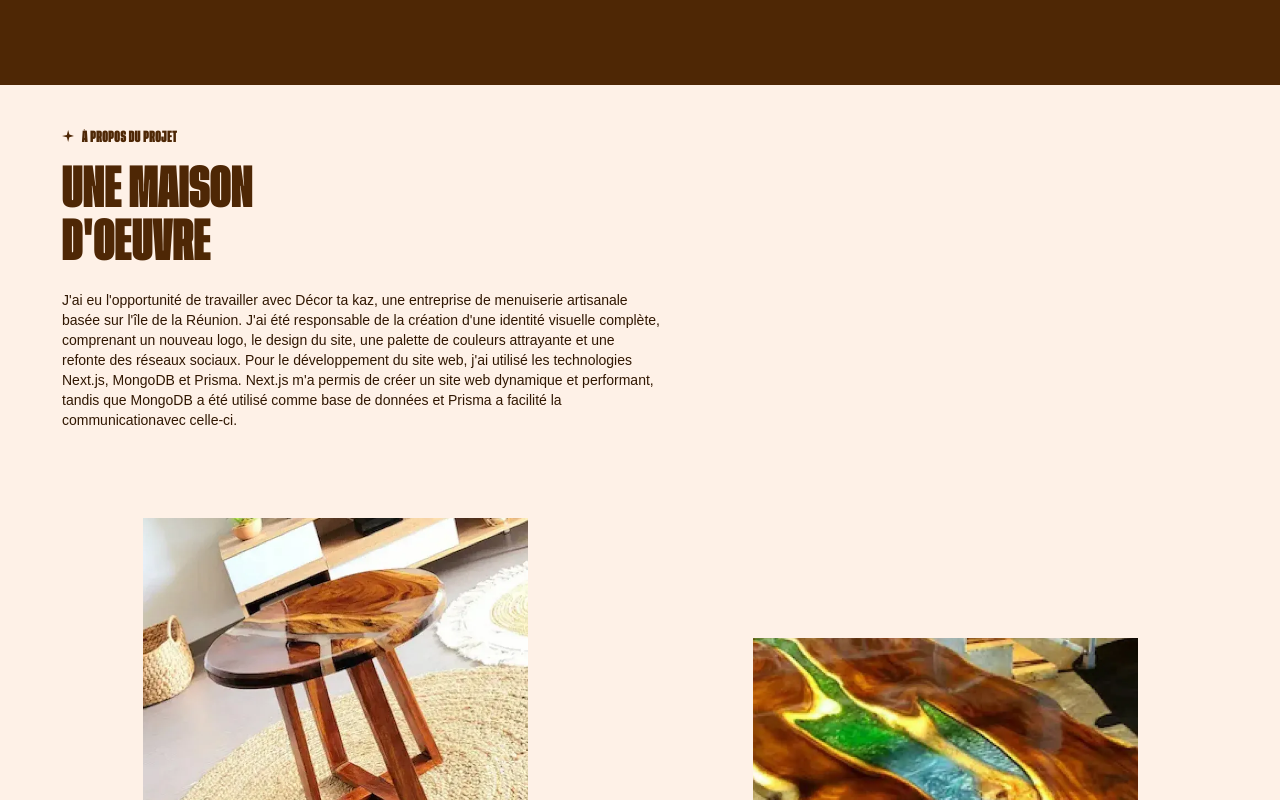
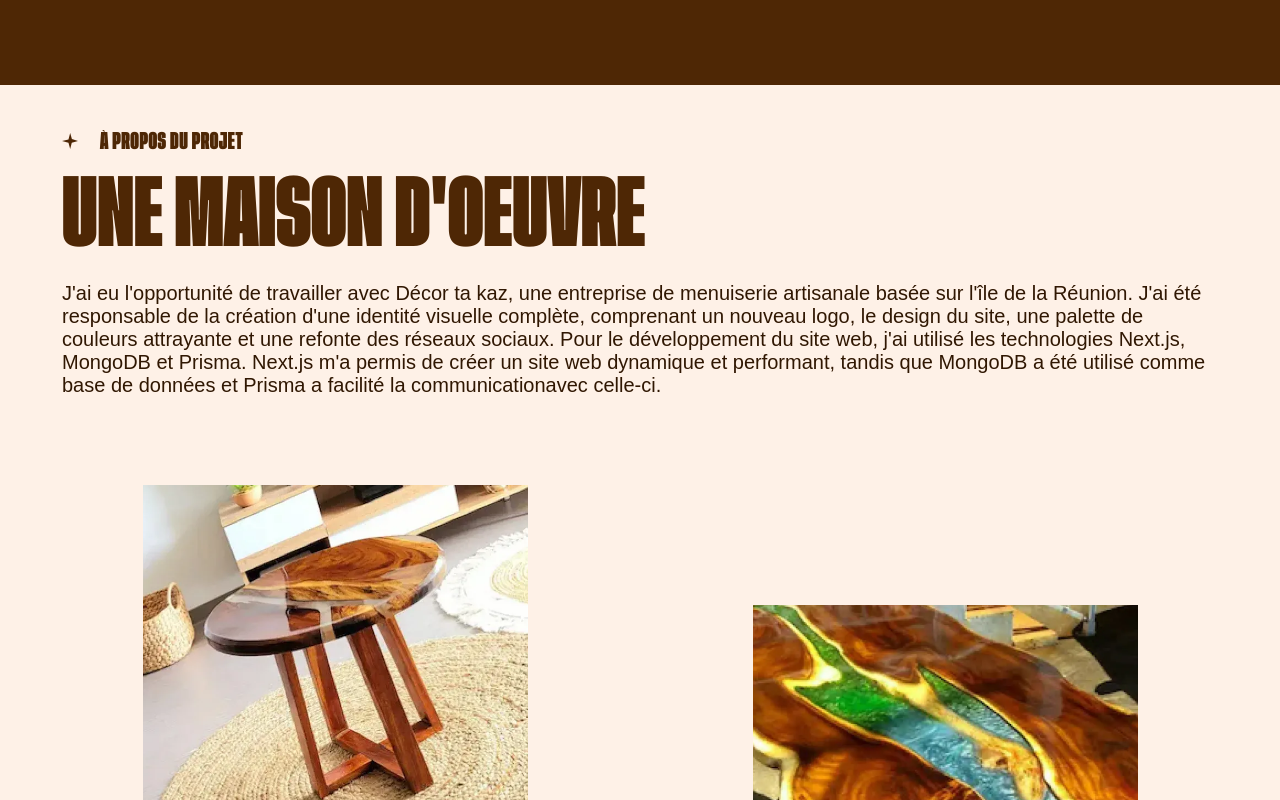
Before and after one commit to vittoriobusatta/portfolioV3, a Next.js app: page /projects/decortakaz in a window 1280 px wide. Shown: the part 640-1440 px from the top of the page. Built offline with nearby package versions, Linux system fonts and the light colour scheme; a web font is replaced by a local one.

Commit message:
clean(866ad9452): cleaning

```diff
--- a/assets/icons.js
+++ b/assets/icons.js
@@ -21,51 +21,6 @@ export const Logo = ({ logoColor }) => {
     </svg>
   );
 };
-
-export const FRFlag = () => {
-  return (
-    <svg
-      height="16"
-      viewBox="0 0 34 20"
-      fill="none"
-      xmlns="http://www.w3.org/2000/svg"
-    >
-      <path d="M11.2 0H0V20H11.2V0Z" fill="#002494" />
-      <path d="M22.3113 0H11.1113V20H22.3113V0Z" fill="#F7F7F7" />
-      <path d="M33.3318 0H22.2207V20H33.3318V0Z" fill="#ED2938" />
-    </svg>
-  );
-};
-
-export const ENFlag = () => {
-  return (
-    <svg
-      height="16"
-      viewBox="0 0 34 21"
-      fill="none"
-      xmlns="http://www.w3.org/2000/svg"
-    >
-      <path d="M33.3333 0.922333H0V20.9223H33.3333V0.922333Z" fill="#000066" />
-      <path
-        d="M0 0.922333V3.15839L29.6067 20.9223H33.3333V18.6863L3.72667 0.922399L0 0.922333ZM33.3333 0.922333V3.15833L3.72667 20.9223H0V18.6863L29.6067 0.922333H33.3333Z"
-        fill="white"
-      />
-      <path
-        d="M13.8889 0.922333V20.9223H19.4444V0.922333H13.8889ZM0 7.58898V14.2556H33.3333V7.58898H0Z"
-        fill="white"
-      />
-      <path
-        d="M0 8.92231V12.9223H33.3333V8.92231H0ZM15 0.922333V20.9223H18.3333V0.922333H15Z"
-        fill="#CC0000"
-      />
-      <path
-        d="M0 20.9223L11.1111 14.2556H13.5956L2.48444 20.9223H0ZM0 0.922333L11.1111 7.58898H8.62667L0 2.41306L0 0.922333ZM19.7378 7.58898L30.8489 0.922333H33.3333L22.2222 7.58898H19.7378ZM33.3333 20.9223L22.2222 14.2556H24.7067L33.3333 19.4316V20.9223Z"
-        fill="#CC0000"
-      />
-    </svg>
-  );
-};
-
 export const Star = () => {
   return (
     <svg
@@ -73,7 +28,7 @@ export const Star = () => {
       viewBox="0 0 12 12"
       fill="none"
       xmlns="http://www.w3.org/2000/svg"
-      height="12"
+      height="16"
     >
       <path
         data-v-669b4a84=""
@@ -84,4 +39,4 @@ export const Star = () => {
   );
 };
 
-export default { Logo, FRFlag, ENFlag, Star };
+export default { Logo, Star };
--- a/pages/projects/[path].js
+++ b/pages/projects/[path].js
@@ -9,7 +9,7 @@ import AboutProject from "@/components/Projects/AboutProject";
 import ProjectView from "@/components/Projects/ProjectView";
 import data from "../../public/db.json";
 import { motion } from "framer-motion";
-import Branding from "@/components/Projects/Branding";
+
 
 export default function Product({ projects }) {
   const { language } = useContext(GeneralContext);
@@ -65,16 +65,12 @@ export default function Product({ projects }) {
         }}
       >
         <ProjectHead projects={projects} button={button} language={language} />
-
         <div className="projects__content">
           {projects.aboutproject && (
             <AboutProject projects={projects} language={language} />
           )}
           {projects.viewproject && (
             <ProjectView projects={projects} language={language} />
-          )}
-          {projects.brandingproject && (
-            <Branding projects={projects} language={language} />
           )}
           {projects.typographyproject && (
             <Typography
--- a/sass/01-config/_variables.scss
+++ b/sass/01-config/_variables.scss
@@ -15,4 +15,3 @@ $color_primary: var(--color);
 $color_secondary: var(--color2);
 $color_background: #fffde8;
 $paragraph_color: var(--paragraph);
-$p_line_height: 20px;
--- a/sass/02-base/_base.scss
+++ b/sass/02-base/_base.scss
@@ -63,11 +63,3 @@ html {
 .relative {
   position: relative;
 }
-
-.subtitle {
-  font-family: $tuskerGrotesk;
-  text-transform: uppercase;
-  letter-spacing: 0.03em;
-  font-size: 12px;
-  margin-left: 8px;
-}
--- a/sass/04-components/landing/_index.scss
+++ b/sass/04-components/landing/_landing.scss
@@ -231,7 +231,3 @@
     }
   }
 }
-
-// * {
-//   box-shadow: 0 0 0 1px red inset;
-// }
--- a/sass/04-components/project/_branding.scss
+++ /dev/null
@@ -1,33 +0,0 @@
-.projects__branding {
-  width: 100%;
-  margin-top: 62px;
-  display: flex;
-  justify-content: center;
-  align-items: flex-start;
-  flex-direction: column;
-  &__image {
-    width: 100%;
-    height: auto;
-    display: flex;
-    justify-content: center;
-    align-items: center;
-    padding: 44px 0;
-    & img {
-      width: 60vw;
-      max-width: 300px;
-    }
-  }
-  &__details {
-    display: flex;
-    justify-content: center;
-    align-items: center;
-    flex-direction: column;
-    & p {
-      font-family: $rivalSans;
-      line-height: $p_line_height;
-      font-size: 14px;
-      color: $paragraph_color;
-      font-weight: $regular;
-    }
-  }
-}
--- a/sass/04-components/project/_index.scss
+++ b/sass/04-components/project/_projects.scss
@@ -20,37 +20,44 @@
   &__subtitle {
     display: inline-flex;
     align-items: baseline;
+    justify-content: flex-start;
     overflow: hidden;
     & h4 {
+      display: flex;
       font-family: $tuskerGrotesk;
       text-transform: uppercase;
       letter-spacing: 0.03em;
-      font-size: 12px;
-      margin-left: 8px;
+      margin-left: 16px;
+      width: fit-content;
+      font-size: clamp(14px, 1.5vw, 18px);
+      column-gap: 2px;
+      @media screen and (min-width: 992px) {
+        align-items: flex-end;
+        justify-content: flex-end;
+        flex-direction: column;
+        margin-left: 22px;
+      }
     }
   }
   &__title {
     font-family: $tuskerGrotesk;
     text-transform: uppercase;
-    font-size: 44px;
-    max-width: 300px;
+    font-size: clamp(44px, 6vw, 74px);
     line-height: 120%;
-    // letter-spacing: 0.03em;
     margin: 16px 0 22px;
     overflow: hidden;
+    display: flex;
+    justify-content: flex-end;
+    align-items: flex-start;
+    flex-direction: column;
   }
   &__description {
+    font-size: min(1.7vw, 20px);
     font-family: $rivalSans;
-    font-weight: $regular;
-    font-size: 14px;
+    font-weight: $medium;
     color: $paragraph_color;
-    max-width: 400px;
-    line-height: $p_line_height;
-    @media screen and (min-width: 576px) {
-      max-width: 500px;
-    }
-    @media screen and (min-width: 768px) {
-      max-width: 600px;
+    @media screen and (max-width: 992px) {
+      font-size: max(2vw, 15px);
     }
   }
 }
--- a/sass/styles.scss
+++ b/sass/styles.scss
@@ -10,12 +10,11 @@
 @import './03-globals/loader';
 @import './03-globals/menu';
 
-@import './04-components/landing/index';
+@import './04-components/landing/landing';
 
 @import './04-components/project/typography';
-@import './04-components/project/index';
+@import './04-components/project/projects';
 @import './04-components/project/slideshow';
 @import './04-components/project/head';
 @import './04-components/project/view';
-@import './04-components/project/branding';
 @import './04-components/project/about';
```
